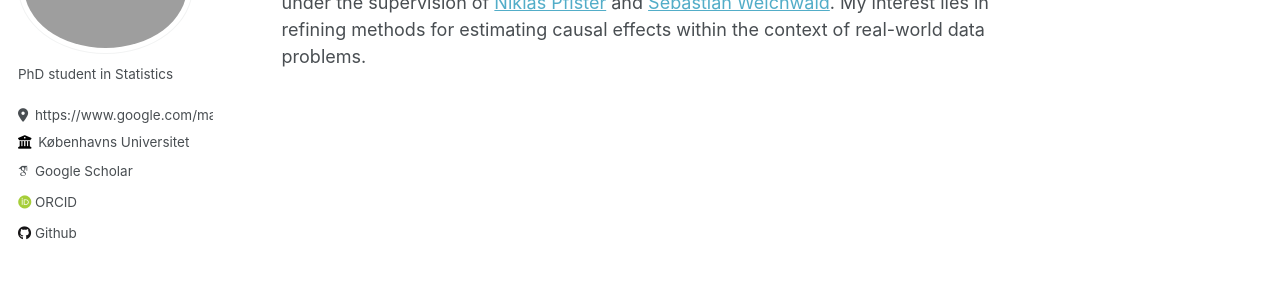
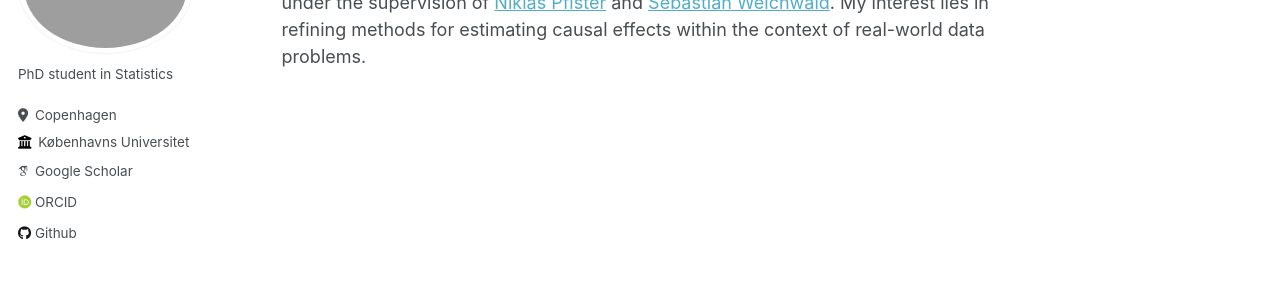
Before and after one commit to silvanvollmer/silvanvollmer.github.io, a Jekyll site: the page built from _pages/about.md, in a window 1280 px wide. Shown: the part 186-486 px from the top of the page. Built offline with Jekyll 4.4.1, drawn with Linux system fonts in a browser that asks for light colours; some web fonts are replaced.

Commit message:
Update _config.yml

```diff
--- a/_config.yml
+++ b/_config.yml
@@ -25,7 +25,7 @@ author:
   name             : ""
   pronouns         : # example: "she/her"
   bio              : "PhD student in Statistics"
-  location         : "https://www.google.com/maps/place/Department+of+Mathematical+Sciences,+Universitetsparken+5,+2100+K%C3%B8benhavn,+D%C3%A4nemark/@55.7004032,12.558061,17z/data=!3m1!4b1!4m6!3m5!1s0x465252566558881f:0xe730ab5aef60c580!8m2!3d55.7004002!4d12.5606359!16s%2Fg%2F11cmhrbljw?entry=ttu"
+  location         : "Copenhagen"
   employer         : "Københavns Universitet"
   uri              : # URL
 
```
